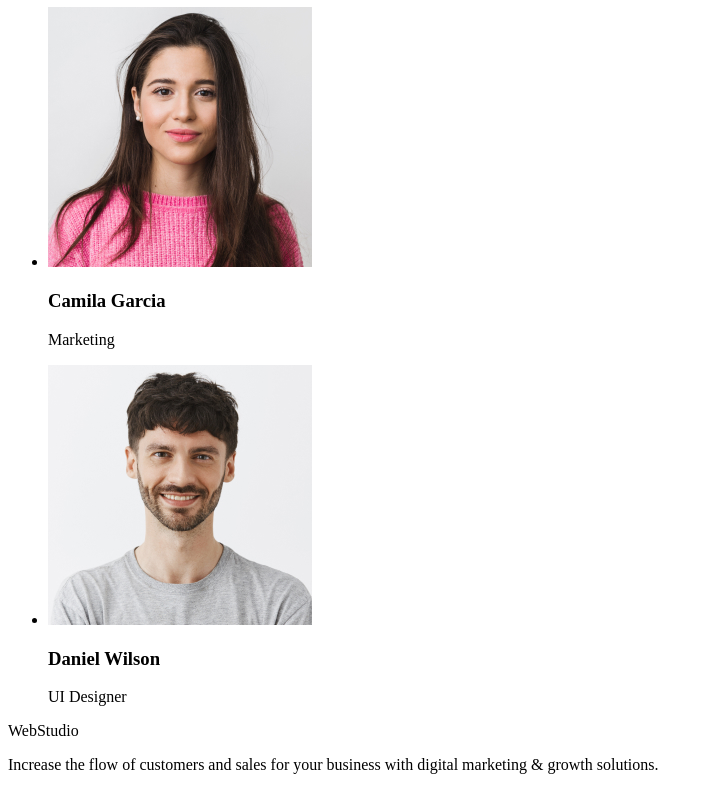
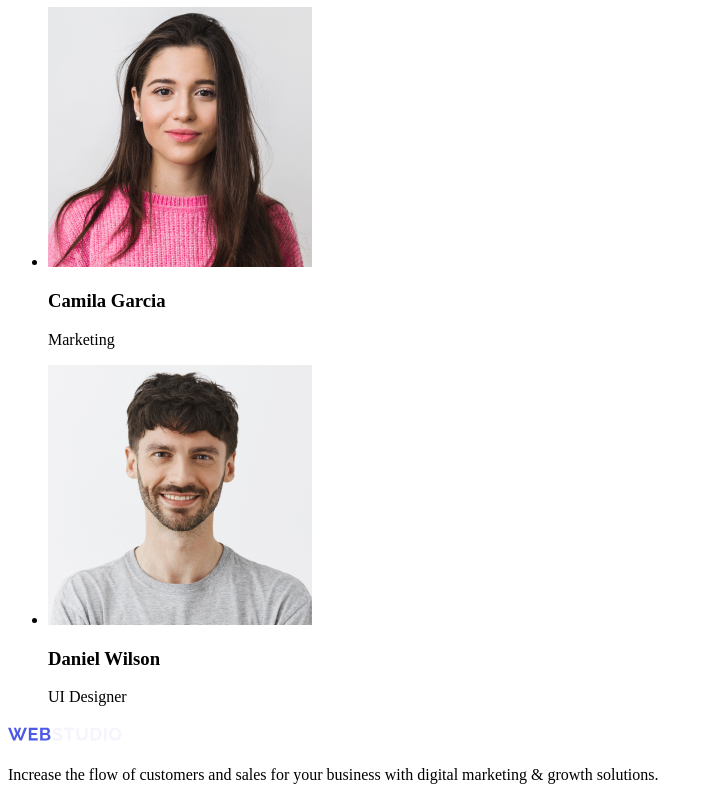
Before and after one commit to Marchenko1997/-goit-markup-hw-01, a plain HTML site: page index.html in a window 1280 px wide. Shown: the part 1378-2178 px from the top of the page, without its empty margins (0-713 px from the left). Drawn offline with Linux system fonts and the light colour scheme.

Commit message:
Summary required

```diff
--- a/index.html
+++ b/index.html
@@ -126,7 +126,8 @@
     <!-- Футер сторінки -->
     <footer>
       <!-- Логотип веб-сторінки -->
-      <a herf="./index.html"> WebStudio</a>
+      <a herf="./index.html"></a>
+      <img src="Logo (1).svg" alt="WebStudio" />
       <p>
         Increase the flow of customers and sales for your business with digital
         marketing & growth solutions.
```
Also changed, not shown: Logo (1).svg (added).
